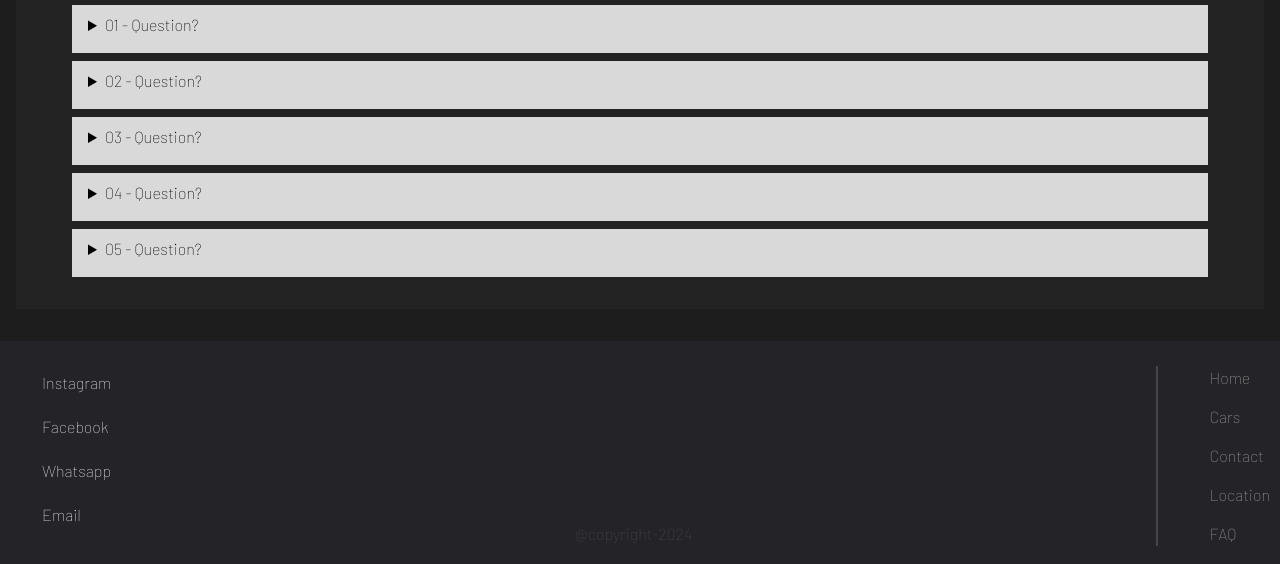
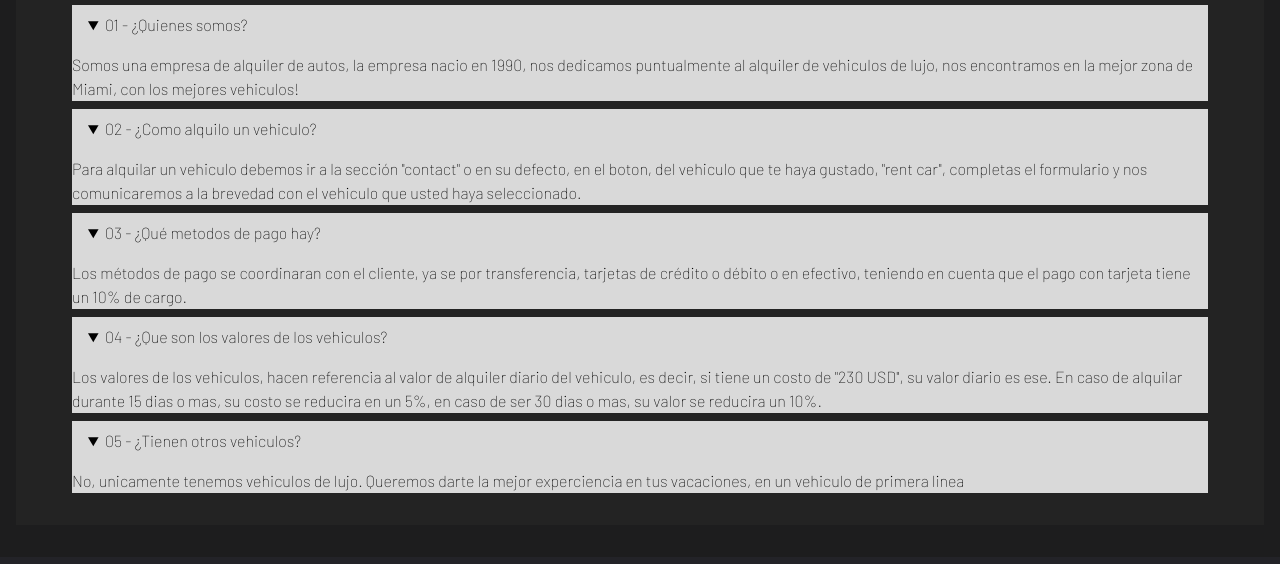
Before and after one commit to Juan-Hisa/Rent-car-JH, a website: page pages/faq.html in a window 1280 px wide. Shown: the part 217-781 px from the top of the page. Drawn offline with nearby package versions, Linux system fonts and the light colour scheme.

Commit message:
seo modficicaciones, faqs modificaciones scss

```diff
--- a/pages/faq.html
+++ b/pages/faq.html
@@ -11,10 +11,10 @@
     <script src="https://cdn.jsdelivr.net/npm/bootstrap@5.3.3/dist/js/bootstrap.bundle.min.js" integrity="sha384-YvpcrYf0tY3lHB60NNkmXc5s9fDVZLESaAA55NDzOxhy9GkcIdslK1eN7N6jIeHz" crossorigin="anonymous"></script>
     <link href="https://fonts.googleapis.com/css2?family=Material+Symbols+Outlined" rel="stylesheet" />
     <meta description = "¿Estas buscando alquilar tu vehiculo? ¿Estas de viaje y necesitas transportarte por la cuidad? Contactanos y te vamos a brindar una experician 100% personalizada y con los mejores vehiculos del mercado">
-    <meta keywords="rent car, alquiler, autos,">
+    <meta keywords="rent car, alquiler, autos, rent, cars">
     <meta name="robots" content="index">
     <link rel="icon" type="image/x-icon" href="../assets/img/coche.ico">
-    <link rel="stylesheet" href="../css/style.css">
+    <link rel="stylesheet" href="../.css/style.css">
     <title>Rent Car - FAQ</title>
 </head>
 <body>
@@ -40,48 +40,48 @@
     <main class="main-faq">
         <h2>FAQS</h2>
         <section>
-            <details>
+            <details open>
                 <summary>
-                    01 - Question?
+                    01 - ¿Quienes somos?
                 </summary>
                 <div>
-                    Lorem ipsum dolor sit amet, consectetur adipisicing elit. Distinctio eaque ea provident suscipit labore nam cum, expedita molestias omnis quae dignissimos harum nemo eligendi! Quibusdam dolores vel voluptates vero. Illum.
+                    Somos una empresa de alquiler de autos, la empresa nacio en 1990, nos dedicamos puntualmente al alquiler de vehiculos de lujo, nos encontramos en la mejor zona de Miami, con los mejores vehiculos!
                 </div>
             </details>
 
-            <details>
+            <details open>
                 <summary>
-                    02 - Question?
+                    02 - ¿Como alquilo un vehiculo?
                 </summary>
                 <div>
-                    Lorem ipsum dolor sit amet, consectetur adipisicing elit. Distinctio eaque ea provident suscipit labore nam cum, expedita molestias omnis quae dignissimos harum nemo eligendi! Quibusdam dolores vel voluptates vero. Illum.
+                    Para alquilar un vehiculo debemos ir a la sección "contact" o en su defecto, en el boton, del vehiculo que te haya gustado, "rent car", completas el formulario y nos comunicaremos a la brevedad con el vehiculo que usted haya seleccionado.
                 </div>
             </details>
 
-            <details>
+            <details open>
                 <summary>
-                    03 - Question?
+                    03 - ¿Qué metodos de pago hay?
                 </summary>
                 <div>
-                    Lorem ipsum dolor sit amet, consectetur adipisicing elit. Distinctio eaque ea provident suscipit labore nam cum, expedita molestias omnis quae dignissimos harum nemo eligendi! Quibusdam dolores vel voluptates vero. Illum.
+                    Los métodos de pago se coordinaran con el cliente, ya se por transferencia, tarjetas de crédito o débito o en efectivo, teniendo en cuenta que el pago con tarjeta tiene un 10% de cargo.
                 </div>
             </details>
 
-            <details>
+            <details open>
                 <summary>
-                    04 - Question?
+                    04 - ¿Que son los valores de los vehiculos?
                 </summary>
                 <div>
-                    Lorem ipsum dolor sit amet, consectetur adipisicing elit. Distinctio eaque ea provident suscipit labore nam cum, expedita molestias omnis quae dignissimos harum nemo eligendi! Quibusdam dolores vel voluptates vero. Illum.
+                    Los valores de los vehiculos, hacen referencia al valor de alquiler diario del vehiculo, es decir, si tiene un costo de "230 USD", su valor diario es ese. En caso de alquilar durante 15 dias o mas, su costo se reducira en un 5%, en caso de ser 30 dias o mas, su valor se reducira un 10%.
                 </div>
             </details>
 
-            <details>
+            <details open>
                 <summary>
-                    05 - Question?
+                    05 - ¿Tienen otros vehiculos?
                 </summary>
                 <div>
-                    Lorem ipsum dolor sit amet, consectetur adipisicing elit. Distinctio eaque ea provident suscipit labore nam cum, expedita molestias omnis quae dignissimos harum nemo eligendi! Quibusdam dolores vel voluptates vero. Illum.
+                    No, unicamente tenemos vehiculos de lujo. Queremos darte la mejor experciencia en tus vacaciones, en un vehiculo de primera linea
                 </div>
             </details>
         </section>
--- a/sass/components/_buttons.scss
+++ b/sass/components/_buttons.scss
@@ -1,5 +1,4 @@
-/* ----- BUTTONS -------*/
-/* ----- INDEX PAGE ----*/
+
 .main-index{
     section{
         .rent-button{
@@ -31,7 +30,7 @@
     }
 }
 
-/* ----- CARS PAGE -----*/
+
 
 .main-cars{
     section{
--- a/sass/components/_navbar.scss
+++ b/sass/components/_navbar.scss
@@ -1,5 +1,3 @@
-
-/* ---- HEADER NAVBAR -----*/
 nav{
     .label-menu{
         display: none;
@@ -40,7 +38,6 @@ nav{
     }
 }
 
-/* ----- FOOTER NAVBAR -----*/
 footer{
     nav{
         div{
--- a/sass/layout/_main-faq.scss
+++ b/sass/layout/_main-faq.scss
@@ -12,7 +12,7 @@
     section{
         details{
             background-color: #d9d9d9;
-            margin: 0px 3rem;
+            margin: 0rem 3rem;
             summary{
                 padding: .5rem;
                 margin: .5rem;
```
Also changed, not shown: index.html (+2 -2 lines), pages/cars.html (+1 -1 lines), pages/contact.html (+1 -1 lines), pages/location.html (+4 -4 lines), .css/originalstyle.css (renamed from css ignore/originalstyle.css), .css/style.css, css/style.css (deleted).
